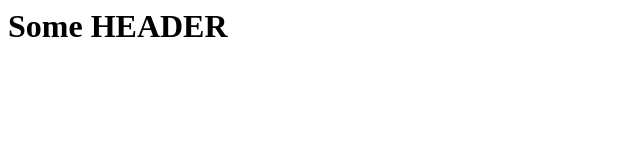
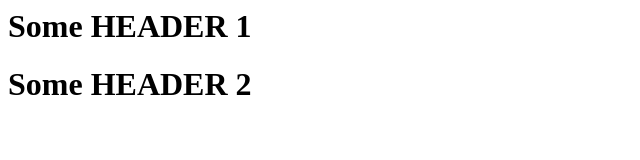
Before and after one commit to VODOROD1/git-test, a plain HTML site: page index.html in a window 1280 px wide. Shown: the whole page, without its empty margins (0-640 px from the left). Drawn offline with Linux system fonts and the light colour scheme.

Commit message:
fourtch commit

```diff
--- a/index.html
+++ b/index.html
@@ -1 +1,2 @@
-<h1>Some HEADER</h1>
+<h1>Some HEADER 1</h1>
+<h1>Some HEADER 2</h1>
```
